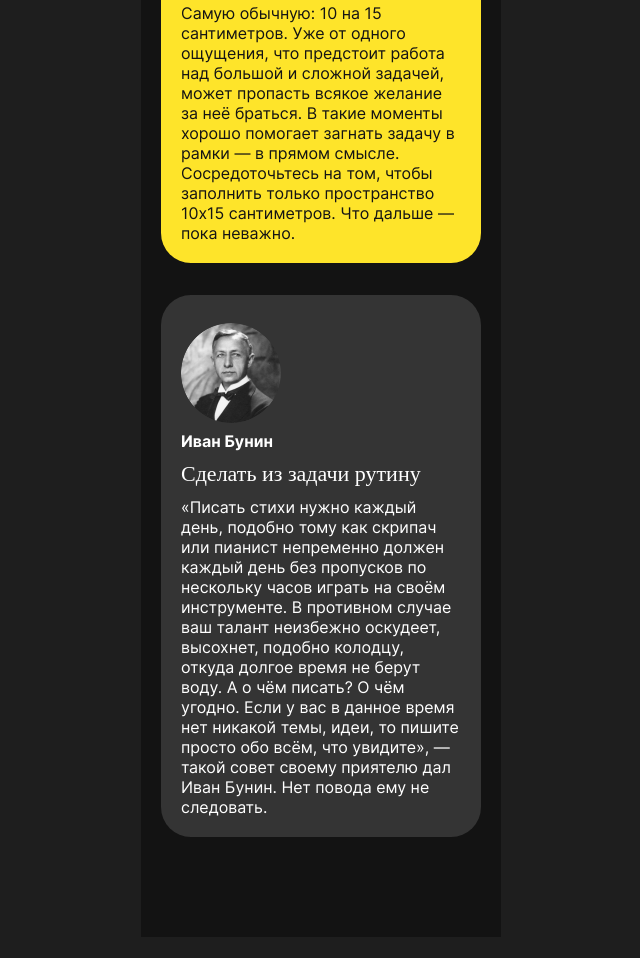
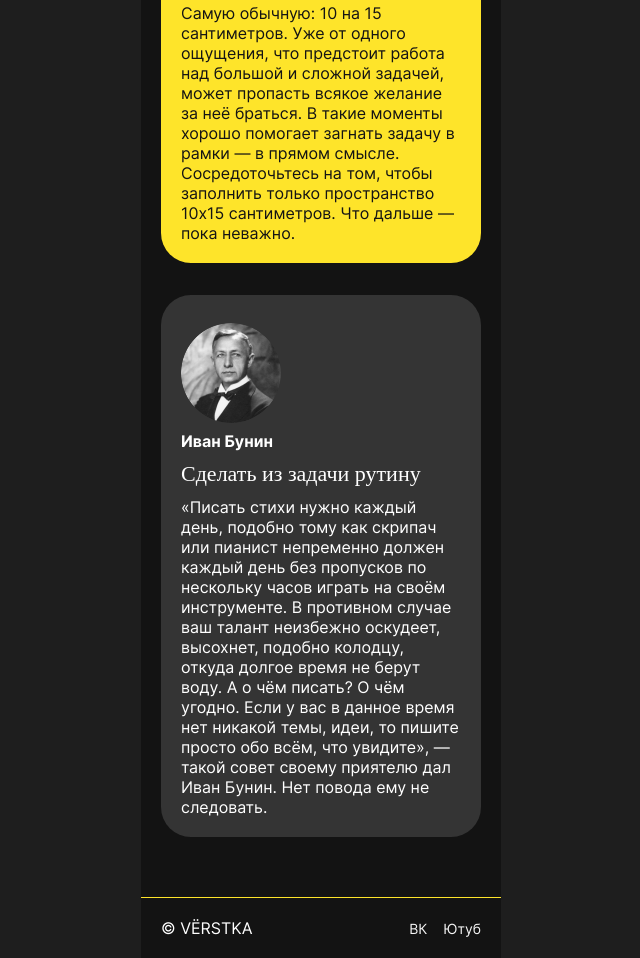
Before and after one commit to CodePixelPioner/s-chistogo-lista-main, a plain HTML site: page index.html in a window 1280 px wide. Shown: the part 3190-4148 px from the top of the page, without its empty margins (319-959 px from the left). Before the commit the page ends 4127 px from the top, so only its background shows below. Drawn offline with Linux system fonts and the light colour scheme.

Commit message:
секция footer

```diff
--- a/index.html
+++ b/index.html
@@ -37,6 +37,7 @@
                 <span class="accent-span">С</span>
                 <span class="accent-span text-center">чистого</span>
                 <span class="accent-span text-right">листа</span>
+            </h1>
         </section>
         <section class="intro content-section content-section_theme_dark">
             <div class="intro_heading">
@@ -236,7 +237,15 @@
         </section>
     </main>
     <footer class="footer content-section content-section_theme_dark">
-
+        <p class="footer_copy">© VЁRSTKA</p>
+        <ul class="footer_links">
+            <li>
+                <a href="#0">ВК</a>
+            </li>
+            <li>
+                <a href="#0">Ютуб</a>
+            </li>
+        </ul>
     </footer>
 </body>
 </html>
--- a/styles/style.css
+++ b/styles/style.css
@@ -217,5 +217,23 @@ blockquote {
 }
 
 .footer {
+    display: flex;
+    justify-content: space-between;
+    align-items: center;
+    border-top: 1px solid #FEE42A;
     padding: 20px;
+
 }
+
+.footer_links {
+    display: flex;
+    gap: 16px;
+    list-style: none;
+}
+
+.footer_links a {
+    color: #F5F5F5;
+    text-decoration: none;
+    font-size: 14px;
+    line-height: 1.25;
+}
```
